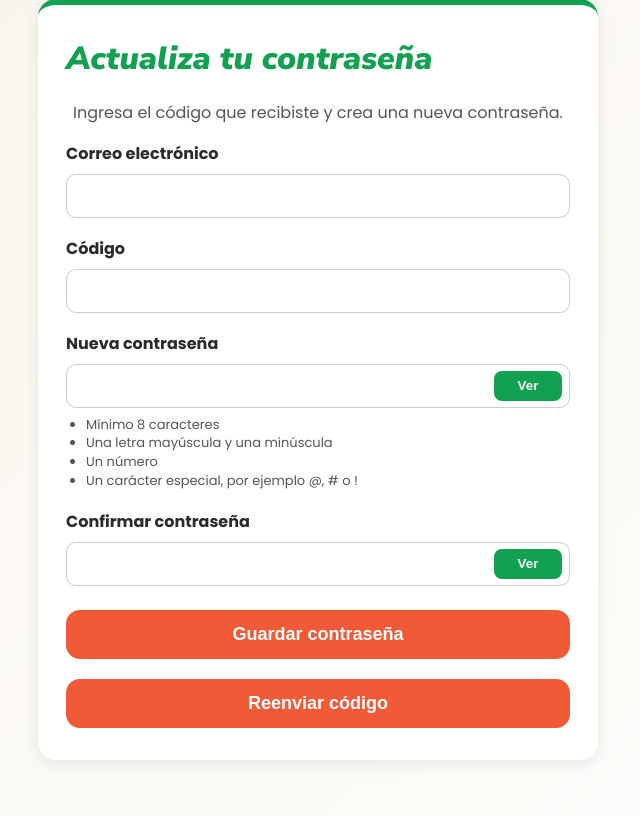
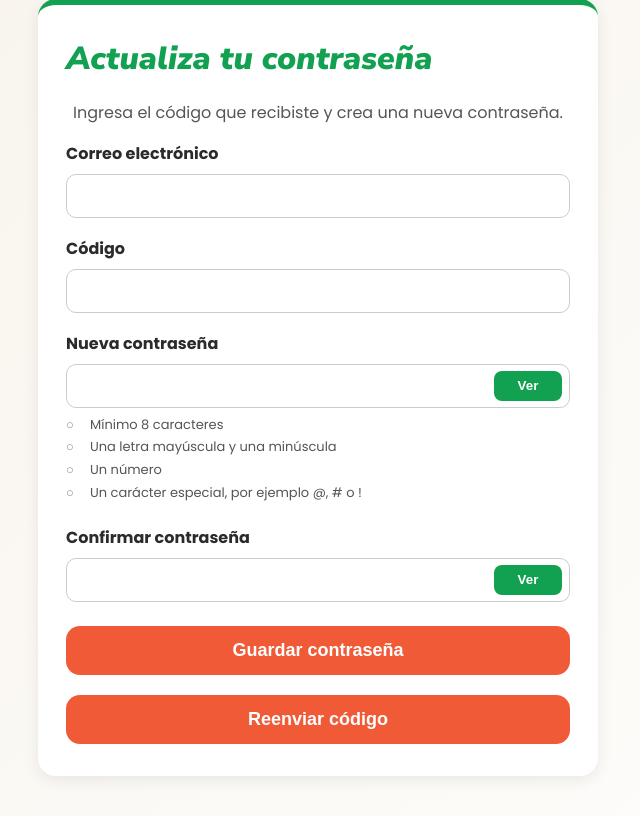
Before and after one commit to jjmm200606/arepas-el-poblado, a FastAPI app: page /reset-password in a window 1280 px wide. Shown: the part 330-1146 px from the top of the page, without its empty margins (322-962 px from the left). Run offline with FastAPI, Linux system fonts and the light colour scheme.

Commit message:
Improve password checklist visual feedback

```diff
--- a/static/css/styles.css
+++ b/static/css/styles.css
@@ -1389,14 +1389,27 @@ main {
 
 .requisitos-password {
   margin: 8px 0 0;
-  padding-left: 20px;
+  padding-left: 0;
   color: #555555;
   font-size: 13px;
   line-height: 1.45;
+  list-style: none;
 }
 
 .requisitos-password li {
+  position: relative;
+  padding-left: 24px;
+  margin-bottom: 4px;
   transition: color 0.2s ease;
+}
+
+.requisitos-password li::before {
+  content: "○";
+  position: absolute;
+  left: 0;
+  top: 0;
+  color: #8d8d8d;
+  font-weight: 700;
 }
 
 .requisitos-password li.requisito-pendiente {
@@ -1406,6 +1419,11 @@ main {
 .requisitos-password li.requisito-ok {
   color: var(--verde-principal);
   font-weight: 700;
+}
+
+.requisitos-password li.requisito-ok::before {
+  content: "✓";
+  color: var(--verde-principal);
 }
 
 /* PEDIDO */
```
